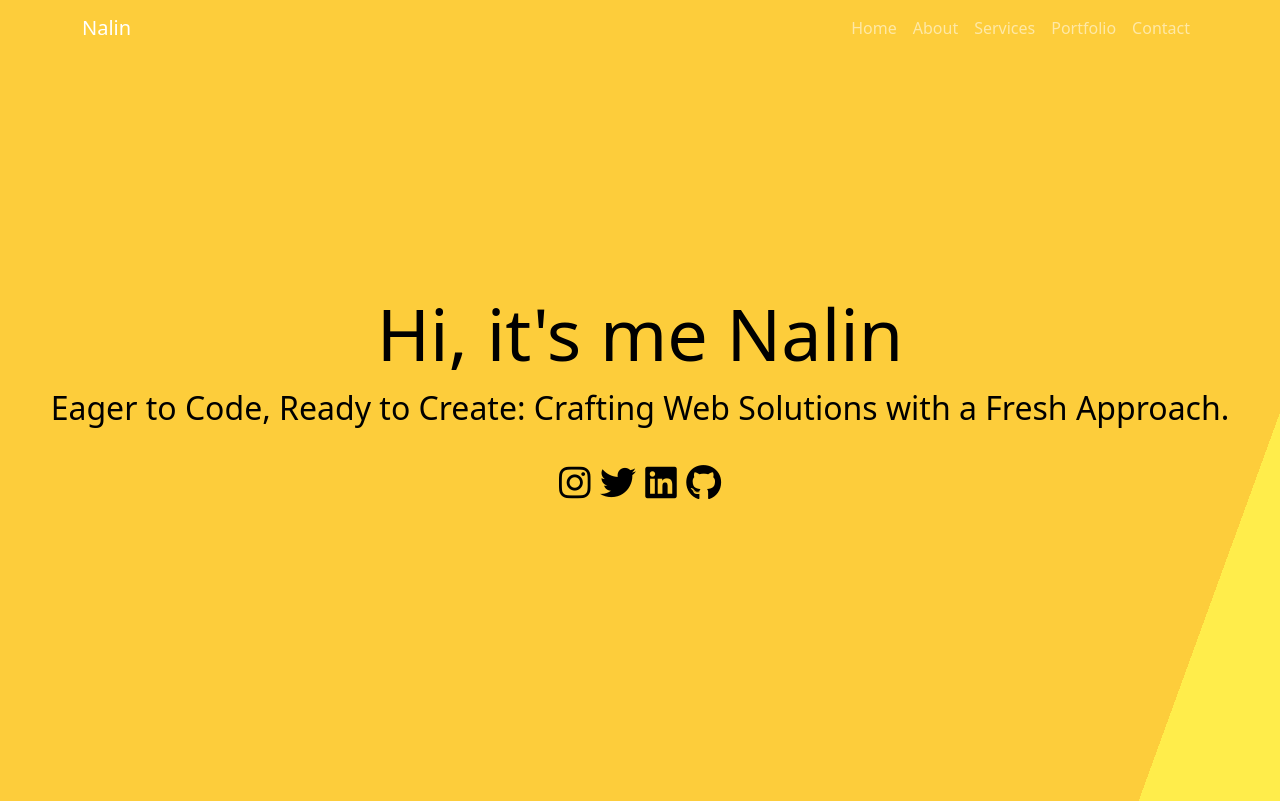
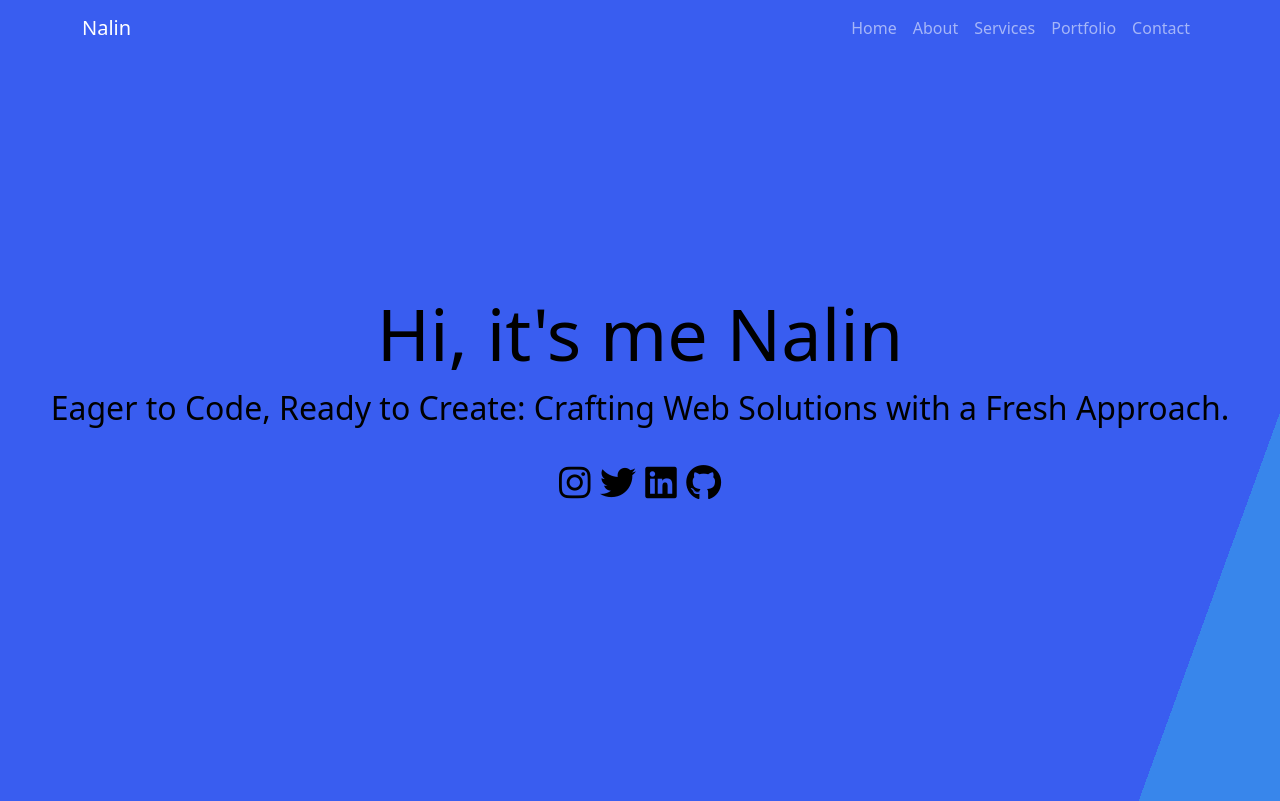
Before and after one commit to nalin70/portfolio, a plain HTML site: page index.html in a window 1280 px wide. Shown: the top 801 px of the page. Drawn offline with nearby package versions, Linux system fonts and the light colour scheme.

Commit message:
Update style.css

```diff
--- a/style.css
+++ b/style.css
@@ -80,8 +80,8 @@
 }
 
 body {
-    background: linear-gradient(110deg, #fdcd3b 60%, #ffed4b 60%);
-    /* background: linear-gradient(110deg, rgb(57, 93, 240) 60%, #3886eb 60%); */
+    /* background: linear-gradient(110deg, #fdcd3b 60%, #ffed4b 60%); */
+    background: linear-gradient(110deg, rgb(57, 93, 240) 60%, #3886eb 60%);
     /* background: linear-gradient(-70deg, #fa7c30 30%, rgba(0, 0, 0, 0) 30%), url('about.jpg'); */
     /* background-image: linear-gradient(to bottom right, red, yellow); */
 }
```
